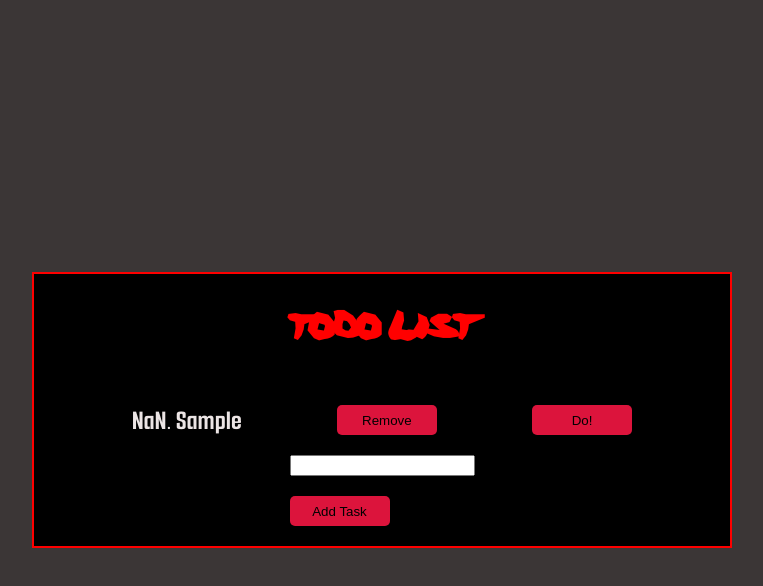
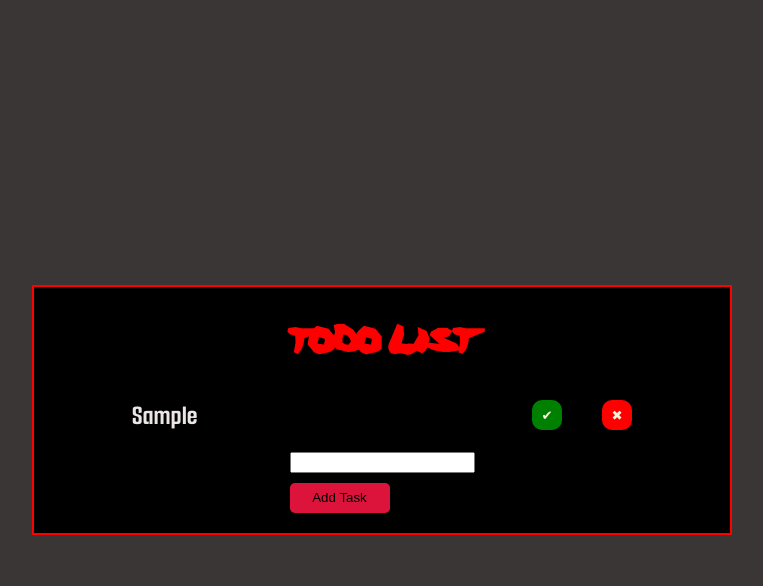
Before and after one commit to EugeneDubrova777/itstep_todo, a website built with webpack: page src/index.html in a window 1280 px wide. Both pictures are taken after typing "Sample" into the empty fields and a click on the button "Add Task". Shown: the whole page, without its empty margins (258-1021 px from the left). Built offline with nearby package versions, Linux system fonts and the light colour scheme.

Commit message:
add styles 2 to todo

```diff
--- a/src/js/index.js
+++ b/src/js/index.js
@@ -19,10 +19,11 @@
 
 // window.localStorage.setItem('cart', jsonCart);
 
+
 import $ from 'jquery';
 import { v4 as uuidv4 } from 'uuid';
+import Task from './task.js';
 import '../scss/index.scss';
-import Task from './task';
 
 let tasks = JSON.parse(window.localStorage.getItem('tasks'));
 
@@ -30,64 +31,67 @@ if(!tasks) {
   tasks = [];
 }
 
-console.log(tasks);
+function addTaskToList(task) {
+  const list = $('.tasks');
+  const li = $(`<li class="${task.status}">${task.name}</li>`);
+  const buttons = $('<div class="btns"></div>')
+  const doneButton = $('<button class="btn do">&#10004;</button>');
+  const removeButton = $('<button class="btn rem">&#10006;</button>');
 
-function renderList() {
-  const list = $('.tasks');
-  list.html(null);
-  tasks.forEach((el, i) => {
-    addTaskToList(el, i);
-  });
-}
-
-function addTaskToList(task, i) {
-  const list = $('.tasks');
-  const li = $(`<li class="${task.status}">${i + 1}. ${task.name}</li>`);
-  const doneButton = $('<button>Do!</button>');
   doneButton.click(() => {
     tasks.forEach((item, index, tasks) => {
       if(item.id == task.id) {
         tasks[index].status = 'done';
       }
     });
+
+  window.localStorage.setItem('tasks', JSON.stringify(tasks));
     renderList();
-    window.localStorage.setItem('tasks', JSON.stringify(tasks));
-  });
-  const removeButton = $('<button>Remove</button>');
-  removeButton.click(() => {
-    if(confirm('???')) {
-      tasks.forEach((item, index, tasks) => {
-        if(item.id == task.id) {
-          tasks.splice(index, 1);
-        }
-      });
-      renderList();
-      window.localStorage.setItem('tasks', JSON.stringify(tasks));
-    }
   });
 
+  removeButton.click(() => {
+  if(confirm('Delete?')){
+    tasks.forEach((item, index, tasks) => {
+      if(item.id == task.id) {
+        tasks.splice(index,1);
+      }
+    });
 
+    window.localStorage.setItem('tasks', JSON.stringify(tasks));
+        renderList();
+      }
+    });
 
-
-  li.append(removeButton);
-  li.append(doneButton);
+  li.append(buttons);
+  buttons.append(doneButton);
+  buttons.append(removeButton);
   list.append(li);
 }
 
+function renderList() {
+  const list = $(".tasks");
+  list.html(null);
 
-$('#add-task').click(function() {
+  tasks.forEach(function(item){
+    addTaskToList(item);
+  });
+}
+
+$('#add-task').click(function(){
   let text = $('#task').val();
+
   $('#task').val(null);
 
-  if (!text) {
+  if(!text) {
     alert('enter fckn text');
-    return;
+      return;
   }
 
   const task = new Task(uuidv4(), text, 'in-progress');
+  tasks.push(task);
 
-  tasks.push(task);
   addTaskToList(task);
+
   window.localStorage.setItem('tasks', JSON.stringify(tasks));
 });
 
--- a/src/scss/_button.scss
+++ b/src/scss/_button.scss
@@ -1,12 +1,51 @@
 button {
+  cursor: pointer;
+  transition: all 0.3s ease-in-out;
+}
+
+#add-task {
   width: 100px;
   height: 30px;
   background-color: crimson;
   display: flex;
   justify-content: center;
   align-items: center;
-  margin: 20px 0;
+  margin: 10px 0 20px 0;
   border-radius: 5px;
   border: none;
-  cursor: pointer;
 }
+
+#add-task:hover {
+  background-color: #980b28;
+}
+
+.btns {
+  width: 100px;
+  display: flex;
+  justify-content: space-between;
+  align-items: center;
+}
+
+.btn {
+  width: 30px;
+  height: 30px;
+  color: beige;
+  border: none;
+  border-radius: 10px;
+}
+
+.do {
+  background-color: green;
+}
+
+.do:hover {
+  background-color: #096009;
+}
+
+.rem {
+  background-color: red;
+}
+
+.rem:hover {
+  background-color: #9f0e0e;
+}
--- a/src/scss/index.scss
+++ b/src/scss/index.scss
@@ -34,17 +34,16 @@ body {
   background-color: $background-color-after;
 }
 
-
-input {
+#task {
   outline: 0;
   outline-offset: 0;
+  margin-top: 20px;
 }
 
 h2 {
   color: red;
   @include font-discharge();
 }
-
 
 li {
   color: $text-color;
```
